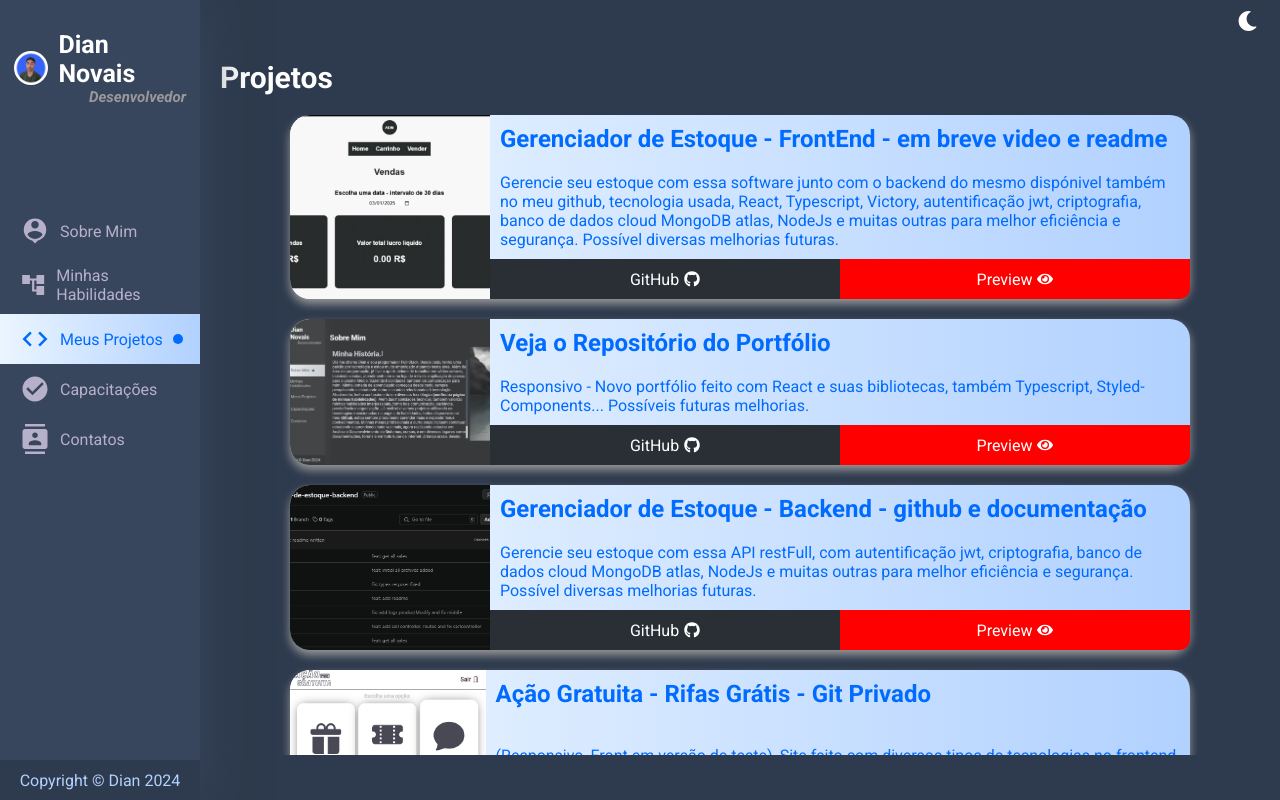
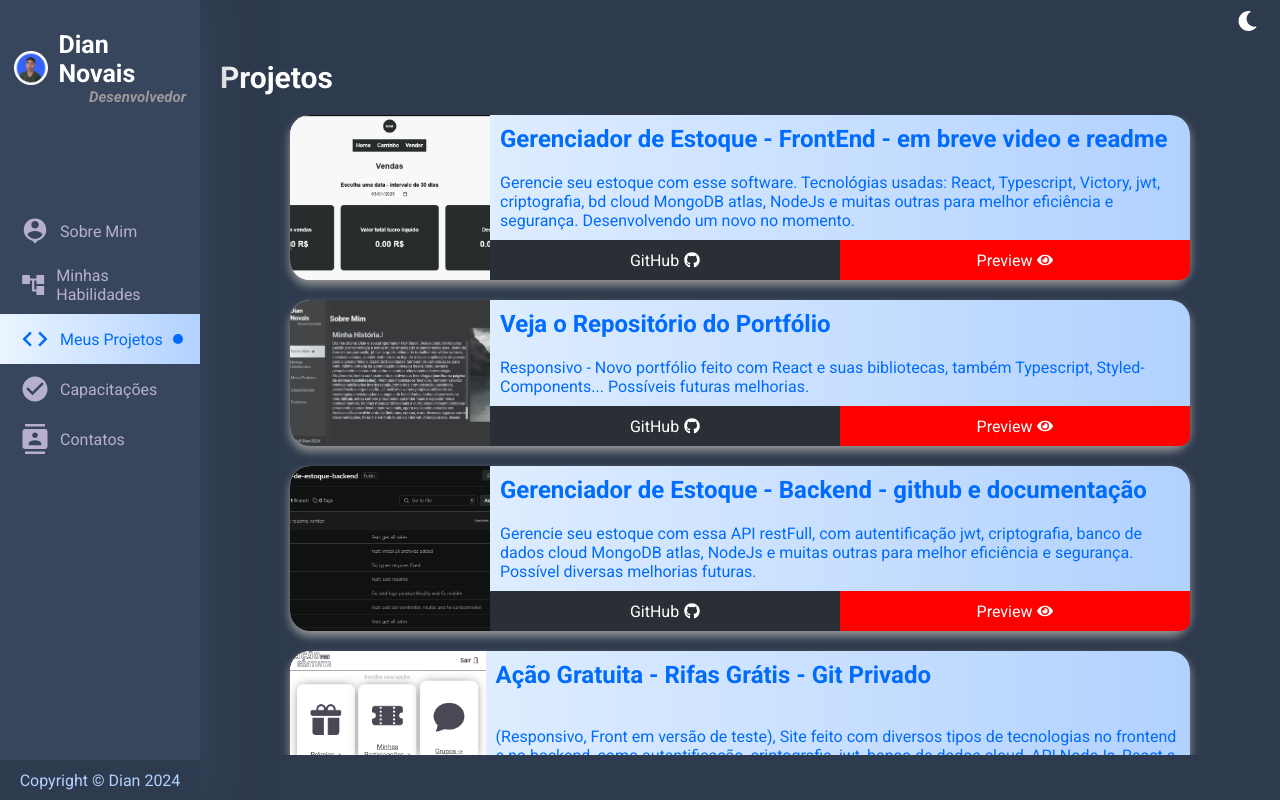
Before and after one commit to DianNovais/portfolioReact, a React (Vite) app: page /project in a window 1280 px wide. Built offline with nearby package versions, Linux system fonts and the light colour scheme.

Commit message:
feat: fix descripiton

```diff
--- a/src/data/ProjectsData.ts
+++ b/src/data/ProjectsData.ts
@@ -14,7 +14,7 @@ export const ProjectsData: ItemProject[] = [
         link: "",
         linkGitHub: "https://github.com/DianNovais/gerenciador-de-estoque-front",
         img: "/img/projects/gerenciadorfront.png",
-        description: "Gerencie seu estoque com essa software junto com o backend do mesmo dispónivel também no meu github, tecnologia usada, React, Typescript, Victory, autentificação jwt, criptografia, banco de dados cloud MongoDB atlas, NodeJs e muitas outras para melhor eficiência e segurança. Possível diversas melhorias futuras.",
+        description: "Gerencie seu estoque com esse software. Tecnológias usadas: React, Typescript, Victory, jwt, criptografia, bd cloud MongoDB atlas, NodeJs e muitas outras para melhor eficiência e segurança. Desenvolvendo um novo no momento.",
     },
     {
         id: 7,
@@ -46,7 +46,7 @@ export const ProjectsData: ItemProject[] = [
         link: "https://coindadisciplina.netlify.app",
         linkGitHub: "https://github.com/DianNovais/coin_da_disciplina/",
         img: "/img/projects/coindadisciplina.png",
-        description: " (Responsivo, Futuras atualizações em dev) Gerencie seu tempo gastando e ganhando Coin da Disciplina. App feito para gerenciar seu tempo, ganhe por tarefas difíceis e gaste com diversão. [HTML, CSS, JAVASCRIPT, ReactJs + Vite, LocalStorage]",
+        description: " Gerencie seu tempo gastando e ganhando Coin da Disciplina. App feito para gerenciar seu tempo, ganhe por tarefas difíceis e gaste com diversão. [HTML, CSS, JAVASCRIPT, ReactJs + Vite, LocalStorage]",
     },
     {
         id: 2,
```
